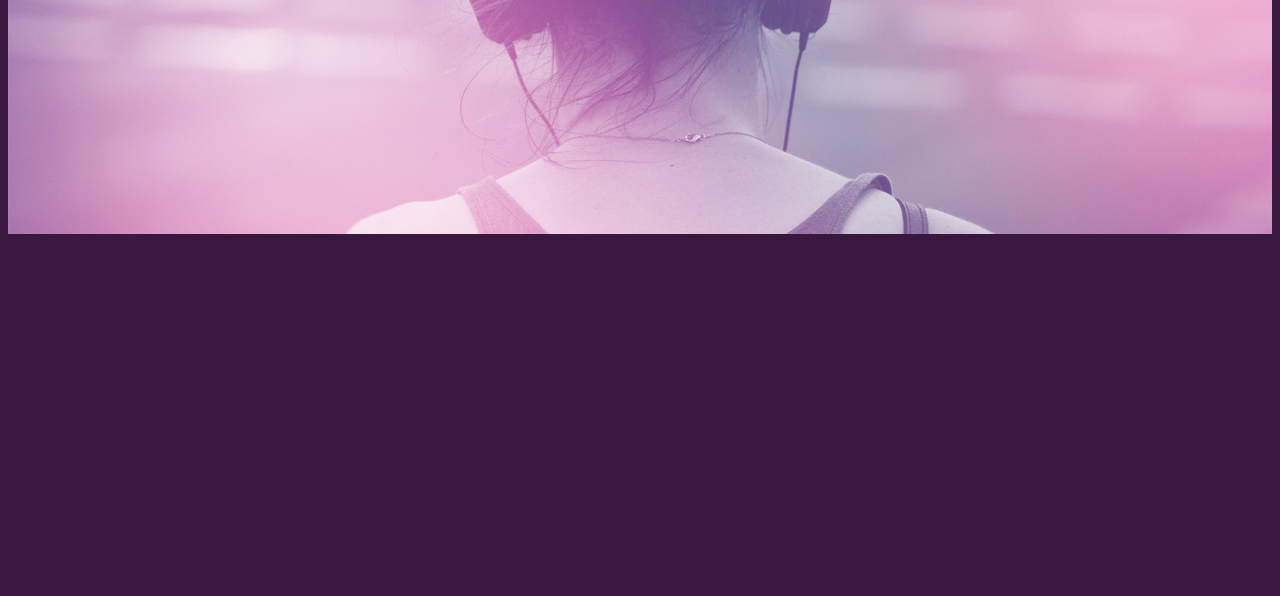
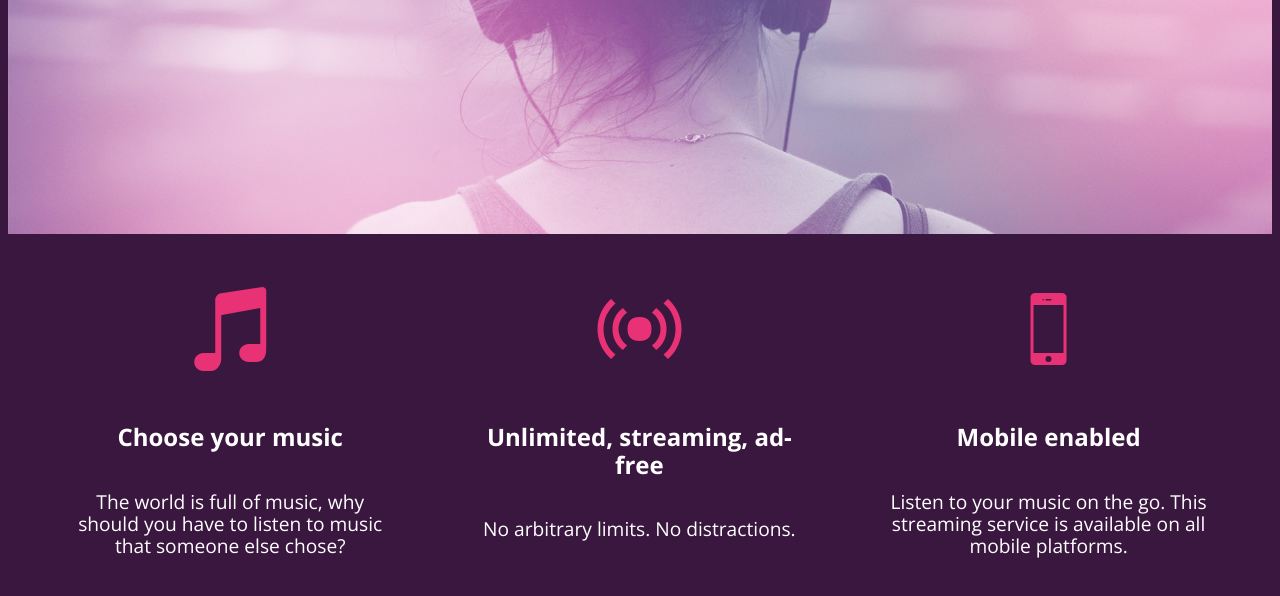
Before and after one commit to allilowe/bloc-jams, a plain HTML site: page index.html in a window 1280 px wide. Shown: the part 472-1068 px from the top of the page. Drawn offline with nearby package versions, Linux system fonts and the light colour scheme.

Commit message:
assignment 9: completed

```diff
--- a/index.html
+++ b/index.html
@@ -38,6 +38,7 @@
                 <p class="point-description">Listen to your music on the go. This streaming service is available on all mobile platforms.</p>
             </div>
         </section>
+        <script src="scripts/utilities.js"></script>
         <script src="scripts/landing.js"></script>
     </body>
 </html>
--- a/scripts/landing.js
+++ b/scripts/landing.js
@@ -1,13 +1,26 @@
-var animatePoints = function() {
-    var points = document.getElementsByClassName('point');
+var pointsArray = document.getElementsByClassName('point');
 
-    var revealPoint = function(index) {
-        points[index].style.opacity = 1;
-        points[index].style.transform = "scaleX(1) translateY(0)";
-        points[index].style.msTransform = "scaleX(1) translateY(0)";
-        points[index].style.WebkitTransform = "scaleX(1) translateY(0)";
+var revealPoint = function(point) {
+    point.style.opacity = 1;
+    point.style.transform = "scaleX(1) translateY(0)";
+    point.style.msTransform = "scaleX(1) translateY(0)";
+    point.style.WebkitTransform = "scaleX(1) translateY(0)";
+}
+ var animatePoints = function(points) {
+//Replace the for loop in the animatePoints function with a forEach block and confirm that the selling points still animate properly.
+    forEach(points, revealPoint);
+};
+
+window.onload = function() {
+    if (window.innerHeight > 950) {
+        animatePoints(pointsArray);
     }
-        for (var i = 0; i < points.length; i++) {
-            revealPoint(i);
+    var sellingPoints = document.getElementsByClassName('selling-points')[0];
+    var scrollDistance = sellingPoints.getBoundingClientRect().top - window.innerHeight + 200;
+
+    window.addEventListener('scroll', function(event) {
+        if (document.documentElement.scrollTop || document.body.scrollTop >= scrollDistance) {
+            animatePoints(pointsArray);
         }
-};
+    });
+}
--- /dev/null
+++ b/scripts/utilities.js
@@ -0,0 +1,13 @@
+//write function named forEach
+//do not use Array.prototype.foEach- write own function named forEach
+//use a loop to go through all elements in the points Array
+//execute a callback for each element
+//in landing.js-replace the for loop in the animatePoints function with a forEach block and confirm selling points still animate properly
+
+function forEach(array, callback) {
+//loop through all (1)elements in points Array
+    for (var i =0; i <= array.length; i++) {
+        callback(array[i]);
+    }
+
+}
```
